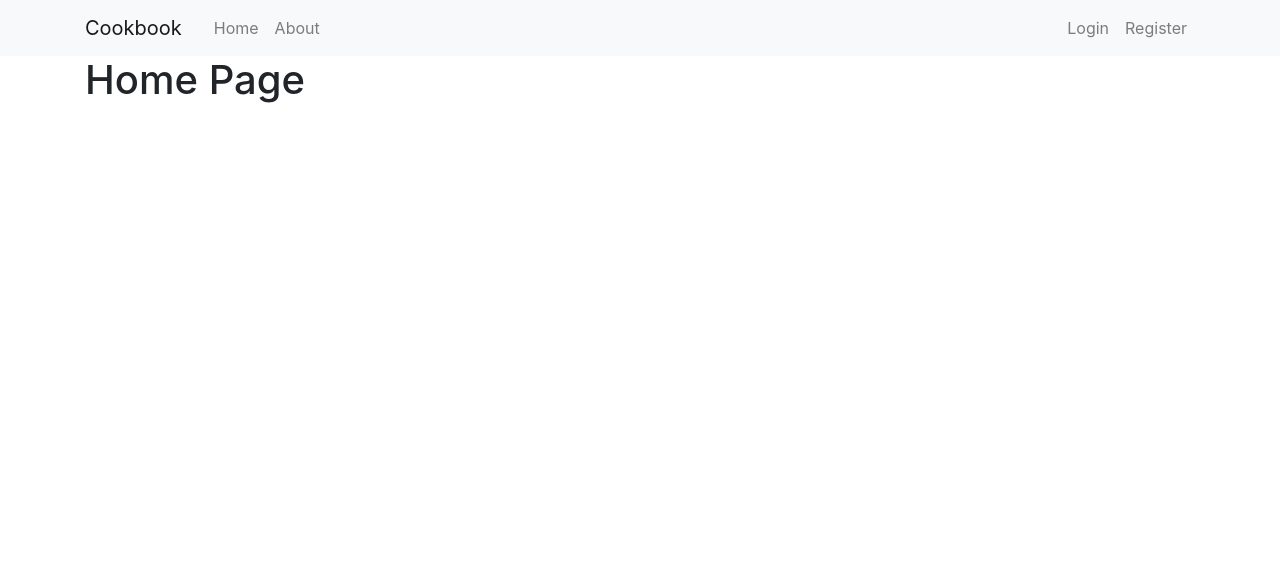
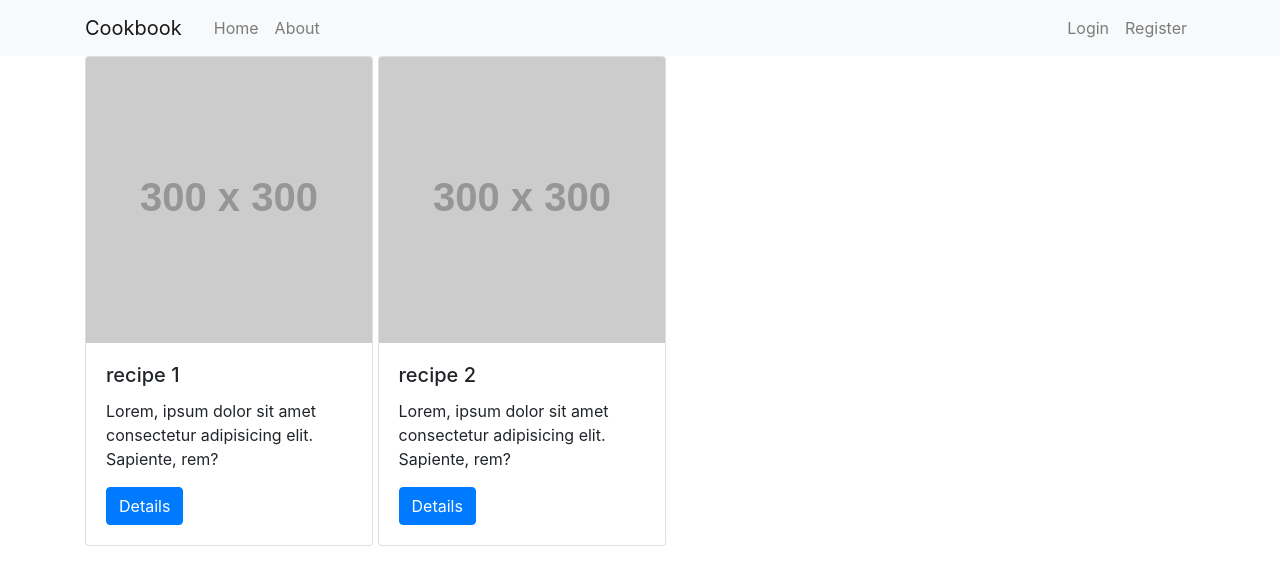
Before and after one commit to Code-Institute-Submissions/rafocus-milestone-project-3, a Flask app: page / in a window 1280 px wide. Shown: the top 585 px of the page. Run offline with Flask 2, Linux system fonts and the light colour scheme; grey boxes labelled with a size stand in for pictures from a placeholder-image service; some libraries are stand-ins or nearby versions.

Commit message:
display sample recipes with template

```diff
--- a/cookbook.py
+++ b/cookbook.py
@@ -1,10 +1,25 @@
 from flask import Flask, render_template
 app = Flask(__name__)
+
+recipes = [
+    {
+        'name': 'recipe 1',
+        'description': 'Lorem, ipsum dolor sit amet consectetur adipisicing elit. Sapiente, rem?',
+        'method': ['step1', 'step 2', 'step 3'],
+        'picture': 'https://dummyimage.com/300'
+    },
+    {
+        'name': 'recipe 2',
+        'description': 'Lorem, ipsum dolor sit amet consectetur adipisicing elit. Sapiente, rem?',
+        'method': ['step1', 'step 2', 'step 3'],
+        'picture': 'https://dummyimage.com/300'
+    }
+]
 
 @app.route("/")
 @app.route("/home")
 def home():
-    return render_template('home.html')
+    return render_template('home.html', recipes=recipes)
 
 @app.route("/about")
 def about():
--- /dev/null
+++ b/static/style.css
@@ -0,0 +1 @@
+.card {display:inline-block;}
--- a/templates/home.html
+++ b/templates/home.html
@@ -1,4 +1,13 @@
 {% extends "main.html" %}
 {% block content %}
-<h1>Home Page</h1>
+    {% for recipe in recipes %}
+        <div class="card" style="width: 18rem;">
+                <img src="{{ recipe.picture }}" class="card-img-top" alt="...">
+                <div class="card-body">
+                  <h5 class="card-title">{{ recipe.name }}</h5>
+                  <p class="card-text">{{ recipe.description }}</p>
+                  <a href="#" class="btn btn-primary">Details</a>
+                </div>
+              </div>
+    {% endfor %}
 {% endblock content %}
```
